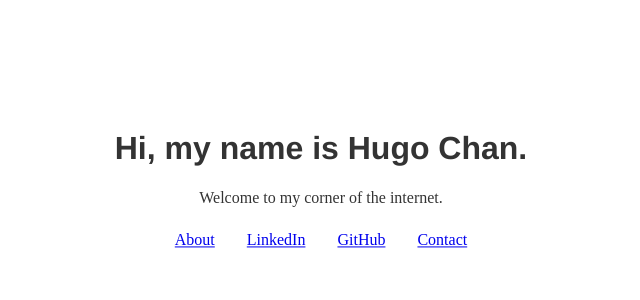
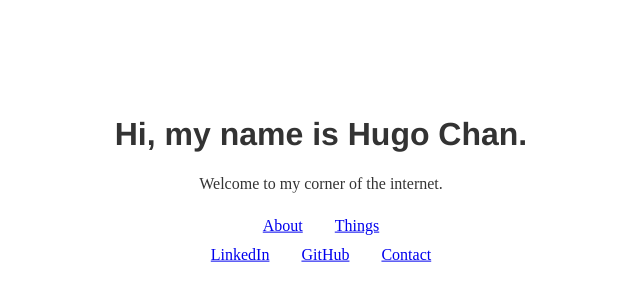
Before and after one commit to hugo-chan/hugo-chan.github.io, a Gatsby site: page / in a window 1280 px wide. Shown: the part 124-424 px from the top of the page, without its empty margins (319-959 px from the left). Built offline with nearby package versions, Linux system fonts and the light colour scheme; Gatsby itself is replaced by a stand-in of ours; what typography-theme-fairy-gates would draw is missing.

Commit message:
working on links

```diff
--- /dev/null
+++ b/src/components/externallinks.js
@@ -0,0 +1,26 @@
+import React from "react"
+import { Link } from "gatsby"
+
+/**
+ * List item that is a link
+ * @param {*} props
+ */
+const ListLink = props => (
+  <li style={{ display: `inline-block`, marginRight: props._marginRight }}>
+    <Link to={props.to}>{props.children}</Link>
+  </li>
+)
+
+/**
+ * A horizontal floating list of links
+ * @param {*} props
+ */
+export default function ExternalLinks(props) {
+  return (
+    <div>
+        <ListLink _marginRight="2rem" to="https://www.linkedin.com/in/hugo-chan/">LinkedIn</ListLink>
+        <ListLink _marginRight="2rem" to="https://github.com/hugo-chan/">GitHub</ListLink>
+        <a href="mailto:hugochan@uchicago.edu">Contact</a>
+    </div>
+  )
+}
--- /dev/null
+++ b/src/components/internallinks.js
@@ -0,0 +1,32 @@
+import React from "react"
+import AniLink from "gatsby-plugin-transition-link/AniLink"
+
+
+/**
+ * List item that is a link that produces a transition
+ * In this case, the transition is a green cover with direction specified
+ * @param {*} props
+ */
+const AnimatedListLink = props => (
+  <li style={{ display: `inline-block`, marginRight: props._marginRight }}>
+    <AniLink cover direction={props._dir} bg="#36BAA0" duration={0.8} to={props.to}>{props.children}</AniLink>
+  </li>
+)
+
+/**
+ * A horizontal floating list of links
+ * @param {*} props
+ */
+export default function InternalLinks() {
+  return (
+    <div>
+        <AnimatedListLink _dir="up" _marginRight="2rem" to="/about">
+          About
+        </AnimatedListLink>
+        <AnimatedListLink _dir="up" to="/things">
+          Things
+        </AnimatedListLink>
+
+    </div>
+  )
+}
--- a/src/components/links.js
+++ b/src/components/links.js
@@ -27,13 +27,14 @@ const AnimatedListLink = props => (
  * A horizontal floating list of links
  * @param {*} props
  */
-export default function Links(props) {
+export default function InternalLinks(props) {
   return (
     <div>
         <AnimatedListLink _dir={props.pageName === "About" ? "up": "down"} _marginRight={props._marginRight} to={props.pageDir}>
           {props.pageName}
         </AnimatedListLink>
         <ListLink _marginRight={props._marginRight} to="https://www.linkedin.com/in/hugo-chan/">LinkedIn</ListLink>
+        <br></br>
         <ListLink _marginRight={props._marginRight} to="https://github.com/hugo-chan/">GitHub</ListLink>
         <a href="mailto:hugochan@uchicago.edu">Contact</a>
     </div>
--- a/src/pages/index.js
+++ b/src/pages/index.js
@@ -1,5 +1,6 @@
 import React from "react"
-import Links from "../components/links"
+import InternalLinks from "../components/internallinks"
+import ExternalLinks from "../components/externallinks"
 import SEO from "../components/seo"
 
 import style from "../styles/index.module.css"
@@ -13,8 +14,11 @@ export default function Home() {
       <SEO/>
       <h1 className={style.fade1s} style={{ textAlign: `center` }}>Hi, my name is Hugo Chan.</h1>
       <p className={style.fade2sd}  style={{ textAlign: `center` }}>Welcome to my corner of the internet.</p>
-      <ul className={style.fade2sd} style={{ margin: `auto`, listStyle: `none`, display: `flex`, justifyContent: "center"}}>
-        <Links _marginRight="2rem" pageName="About" pageDir="/about"/>
+      <ul className={style.fade2sd} style={{ textAlign: `center`, margin: `auto`, listStyle: `none`, display: `flex`, justifyContent: "center"}}>
+        <InternalLinks></InternalLinks>
+      </ul>
+      <ul className={style.fade2sd} style={{ textAlign: `center`, margin: `auto`, listStyle: `none`, display: `flex`, justifyContent: "center"}}>
+        <ExternalLinks></ExternalLinks>
       </ul>
     </div>
   )
--- a/src/pages/things/fn.js
+++ b/src/pages/things/fn.js
@@ -2,6 +2,7 @@ import React from "react"
 import TopArrow from "../../components/toparrow"
 import Figure from "../../components/figure"
 
+import style from "../../styles/index.module.css"
 /**
  * Fn Page 6
  */
--- a/src/pages/things/hk.js
+++ b/src/pages/things/hk.js
@@ -3,6 +3,7 @@ import TopArrow from "../../components/toparrow"
 import BottomArrow from "../../components/bottomarrow"
 import Figure from "../../components/figure"
 
+import style from "../../styles/index.module.css"
 /**
  * HK Page 5
  */
--- a/src/pages/things/madeon.js
+++ b/src/pages/things/madeon.js
@@ -3,6 +3,7 @@ import TopArrow from "../../components/toparrow"
 import BottomArrow from "../../components/bottomarrow"
 import Figure from "../../components/figure"
 
+import style from "../../styles/index.module.css"
 /**
  * Madeon Page 4
  */
--- a/src/pages/things/tv.js
+++ b/src/pages/things/tv.js
@@ -2,6 +2,7 @@ import React from "react"
 import TopArrow from "../../components/toparrow"
 import BottomArrow from "../../components/bottomarrow"
 import Figure from "../../components/figure"
+import Links from "../../components/links"
 
 import style from "../../styles/index.module.css"
 
@@ -10,9 +11,13 @@ import style from "../../styles/index.module.css"
  */
 export default function Tv() {
   return (
+    <div>
       <div className={style.thingBody}>
         <div className={style.thingHead}>
           <TopArrow link="/things"></TopArrow>
+          <ul style={{ listStyle: `none`, float: `right` }}>
+                <Links _marginRight="1.2rem" pageName="Home" pageDir="/"/>
+          </ul>
         </div>
         <div className={style.thingContent}>
           <Figure link="/hidden/tv.png" caption="This graph and TradingView theme"></Figure>
@@ -21,5 +26,6 @@ export default function Tv() {
           <BottomArrow link="/things/campus"></BottomArrow>
         </div>
       </div>
+    </div>
   )
 }
--- a/src/styles/index.module.css
+++ b/src/styles/index.module.css
@@ -101,13 +101,12 @@ Things pages
 .thingCaption {
     text-align: center;
     display: "block";
-    margin: -30px 0 0px 0;
+    margin: -30px 0 0px 0; /* reduce top margin */
 }
 
 .thingImg {
     max-width:100%;
-    max-height: calc(72vh);
-    padding-bottom:-100px;
+    max-height: calc(72vh); /* image will take up at max 72% view of viewport height */
 }
 
 .thingBody {
```
Also changed, not shown: src/pages/things.js (+9 -0 lines). Lines whose indentation alone changed are shown as unchanged.
